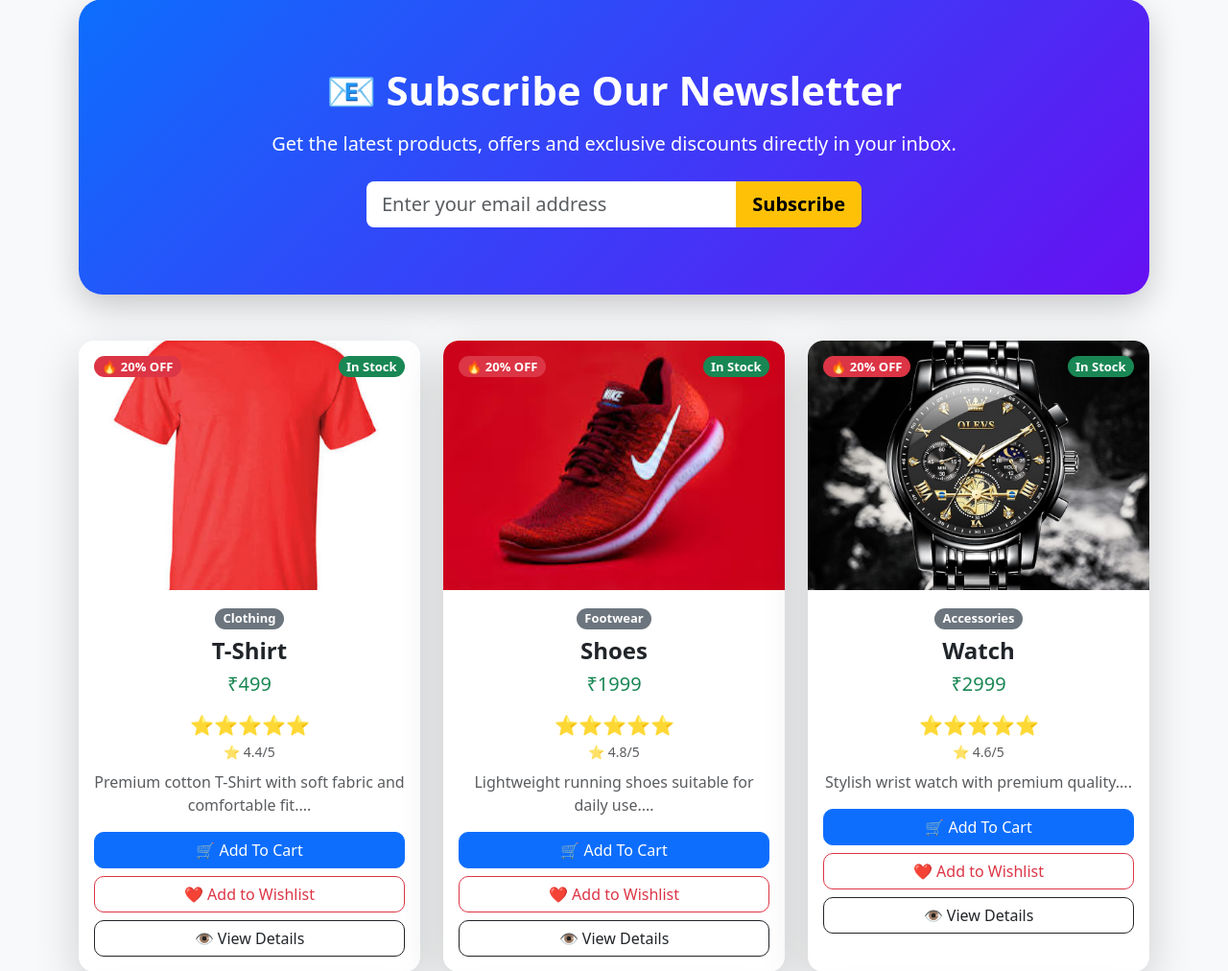
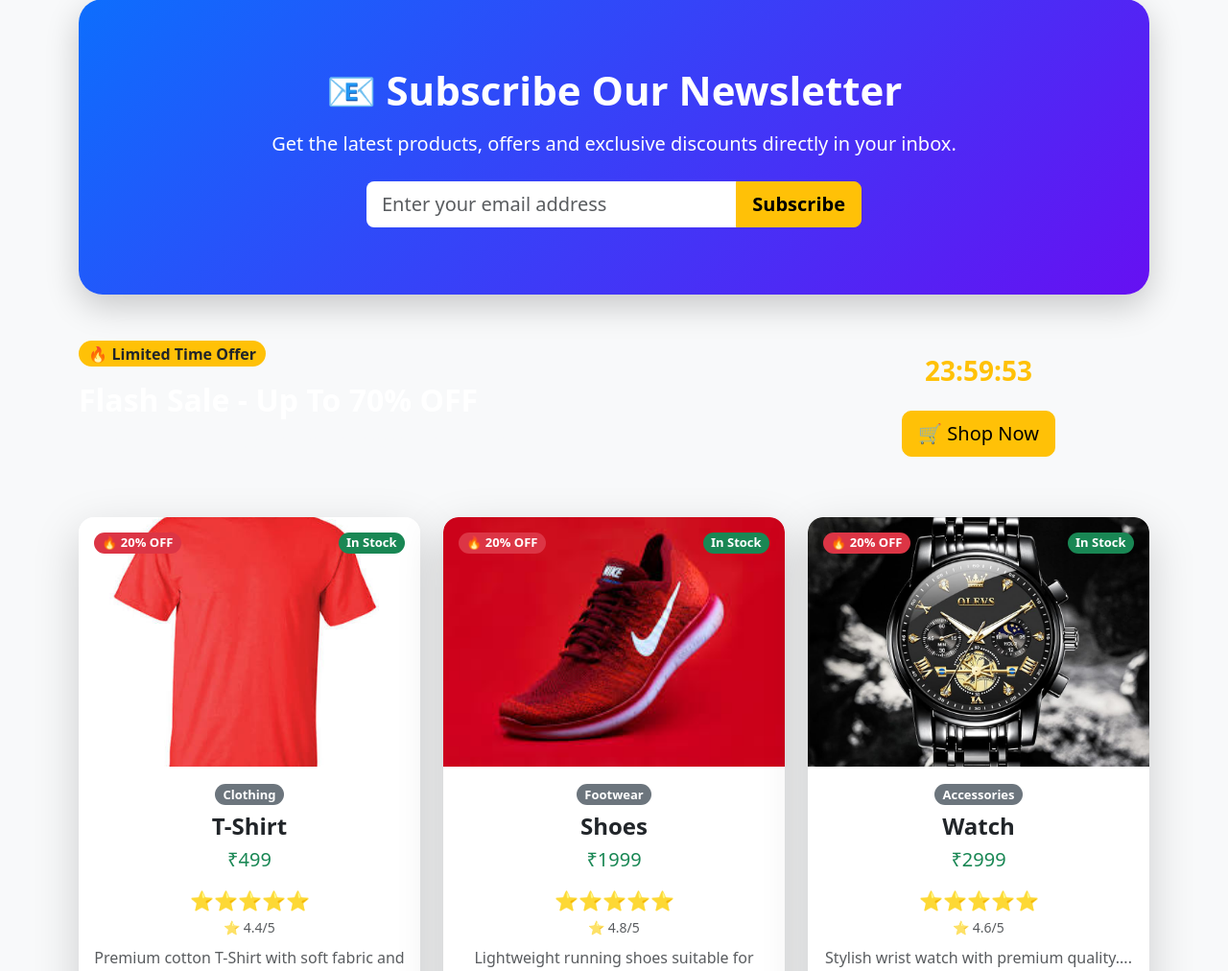
Before and after one commit to Aeroploy/AeroShop, a Flask app: page / in a window 1280 px wide. Shown: the part 2285-3297 px from the top of the page at 96% size. Run offline with Flask 3, Linux system fonts and the light colour scheme; data comes from the database, SQL or seed files in the repository.

Commit message:
Flash Sale Section Added

```diff
--- a/templates/index.html
+++ b/templates/index.html
@@ -533,6 +533,10 @@
      Newsletter Section
 ========================== -->
 
+<!-- ==========================
+     Newsletter Section
+========================== -->
+
 <div class="container mt-5 mb-5">
 
     <div class="newsletter-section">
@@ -567,6 +571,54 @@
             </div>
 
         </form>
+
+    </div>
+
+</div>
+
+<!-- ==========================
+     Flash Sale Section
+========================== -->
+
+<div class="container mt-5 mb-5">
+
+    <div class="flash-sale">
+
+        <div class="row align-items-center">
+
+            <div class="col-lg-8">
+
+                <span class="badge bg-warning text-dark fs-6 mb-3">
+                    🔥 Limited Time Offer
+                </span>
+
+                <h2 class="fw-bold text-white">
+                    Flash Sale - Up To 70% OFF
+                </h2>
+
+                <p class="text-light fs-5">
+                    Hurry up! Grab the best deals before the offer ends.
+                </p>
+
+            </div>
+
+            <div class="col-lg-4 text-center">
+
+                <div class="countdown-box">
+
+                    <h3 id="countdown" class="text-warning fw-bold">
+                        24:00:00
+                    </h3>
+
+                    <a href="#products" class="btn btn-warning btn-lg mt-3">
+                        🛒 Shop Now
+                    </a>
+
+                </div>
+
+            </div>
+
+        </div>
 
     </div>
 
@@ -786,23 +838,19 @@
         <div class="row">
 
             <!-- About -->
-
             <div class="col-md-4">
 
                 <h3>🛒 AeroShop</h3>
 
                 <p class="text-light">
-
                     AeroShop is your trusted online shopping destination.
                     We provide quality products at affordable prices with
                     fast delivery and secure payments.
-
                 </p>
 
             </div>
 
             <!-- Quick Links -->
-
             <div class="col-md-4">
 
                 <h4>Quick Links</h4>
@@ -822,7 +870,6 @@
             </div>
 
             <!-- Contact -->
-
             <div class="col-md-4">
 
                 <h4>Contact Us</h4>
@@ -842,9 +889,7 @@
         <div class="text-center">
 
             <h5>
-
                 © 2026 AeroShop | All Rights Reserved
-
             </h5>
 
         </div>
@@ -853,6 +898,54 @@
 
 </footer>
 
+<!-- Bootstrap JS -->
+<script src="https://cdn.jsdelivr.net/npm/bootstrap@5.3.3/dist/js/bootstrap.bundle.min.js"></script>
+
+<!-- Flash Sale Countdown -->
+
+<script>
+
+let hours = 23;
+let minutes = 59;
+let seconds = 59;
+
+setInterval(function(){
+
+    if(seconds > 0){
+
+        seconds--;
+
+    }else{
+
+        seconds = 59;
+
+        if(minutes > 0){
+
+            minutes--;
+
+        }else{
+
+            minutes = 59;
+
+            if(hours > 0){
+
+                hours--;
+
+            }
+
+        }
+
+    }
+
+    document.getElementById("countdown").innerHTML =
+        String(hours).padStart(2,"0") + ":" +
+        String(minutes).padStart(2,"0") + ":" +
+        String(seconds).padStart(2,"0");
+
+},1000);
+
+</script>
+
 </body>
 
 </html>
```
